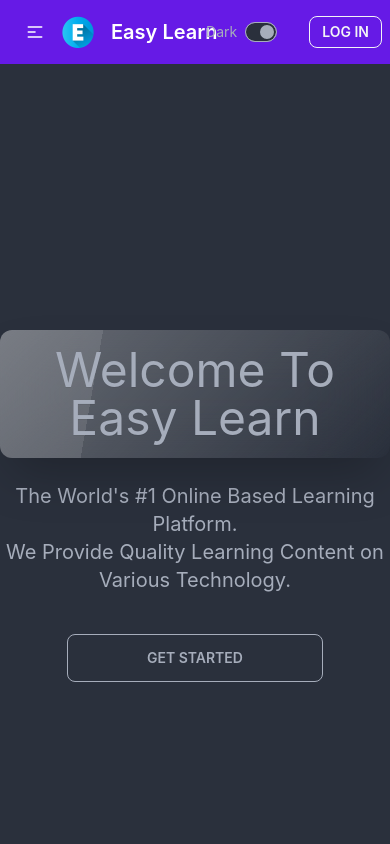
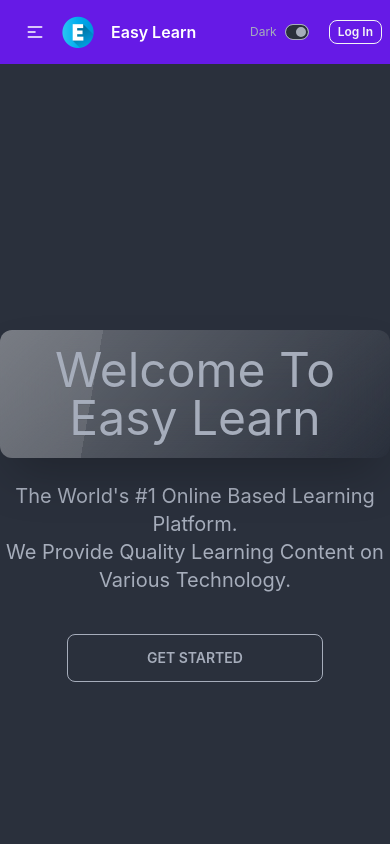
Before and after one commit to m7real/easy-learn-client, a React (Create React App) app: page / in a window 390 px wide. Shown: the top 844 px of the page. Built offline with nearby package versions, Linux system fonts and the light colour scheme; no server answers.

Commit message:
mobile responsiveness fixed

```diff
--- a/src/Pages/Shared/Header/Header.js
+++ b/src/Pages/Shared/Header/Header.js
@@ -31,15 +31,15 @@ const Header = () => {
             </li>
 
             <li>
-              <Link>FAQ</Link>
+              <Link to="/faq">FAQ</Link>
             </li>
             <li>
-              <Link>Blog</Link>
+              <Link to="/blog">Blog</Link>
             </li>
           </ul>
         </div>
         <img className="w-8" src={logo} alt="" />
-        <Link to="/" className="btn btn-ghost normal-case text-xl">
+        <Link to="/" className="btn btn-ghost normal-case text-base lg:text-xl">
           Easy Learn
         </Link>
       </div>
@@ -59,27 +59,31 @@ const Header = () => {
             </li>
           </ul>
         </div>
-        <div className="form-control mx-3">
+        <div className="form-control lg:mx-3">
           {/* theme toggler added but doesn't change theme */}
           <label className="label cursor-pointer">
-            <span className="label-text mx-1 min-w-[31px]">{checked ? "Dark" : "Light"}</span>
-            <input onChange={() => setChecked(!checked)} type="checkbox" className="toggle toggle-sm ml-1 mr-4" checked={checked} />
+            <span className="label-text text-xs mx-1 lg:min-w-[31px]">{checked ? "Dark" : "Light"}</span>
+            <input onChange={() => setChecked(!checked)} type="checkbox" className="toggle toggle-xs lg:toggle-sm ml-1 mr-4" checked={checked} />
           </label>
         </div>
         {/* show the log in or log out and user profile while user not found or found accordingly */}
         {user?.uid ? (
           <>
-            <button onClick={handleLogOut} className="btn btn-xs normal-case text-gray-100">
+            <button onClick={handleLogOut} className="btn btn-xs  normal-case text-gray-100">
               Log Out
             </button>
             <span className="tooltip tooltip-left" data-tip={user?.displayName || "User"}>
-              {user?.photoURL ? <img className="w-8 h-8  mx-4 rounded-full" src={user?.photoURL} alt="" /> : <FaUserAlt className="mx-4" />}
+              {user?.photoURL ? (
+                <img className="w-6 h-6 lg:w-8 lg:h-8  mr-5 ml-2 lg:mx-4 rounded-full" src={user?.photoURL} alt="" />
+              ) : (
+                <FaUserAlt className="mx-2 lg:mx-4" />
+              )}
             </span>
           </>
         ) : loading ? (
           <Dna visible={true} height="48" width="48" ariaLabel="dna-loading" wrapperStyle={{}} wrapperClass="dna-wrapper" />
         ) : (
-          <Link to="/login" className="btn btn-outline btn-sm text-gray-100">
+          <Link to="/login" className="btn btn-outline btn-xs normal-case lg:uppercase lg:btn-sm text-gray-100">
             Log In
           </Link>
         )}
```
